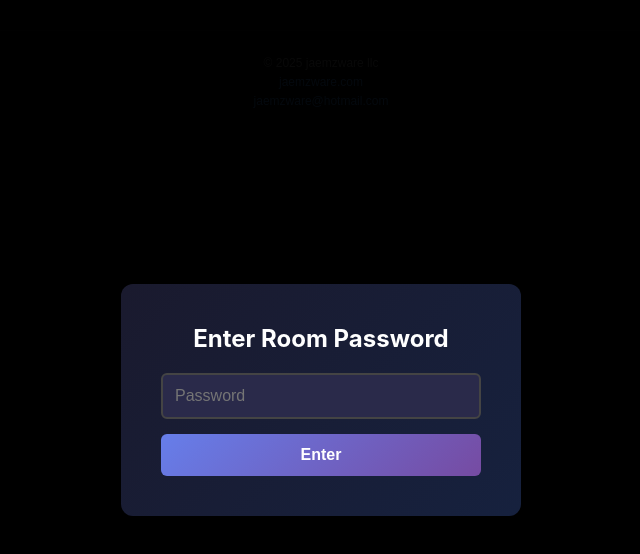
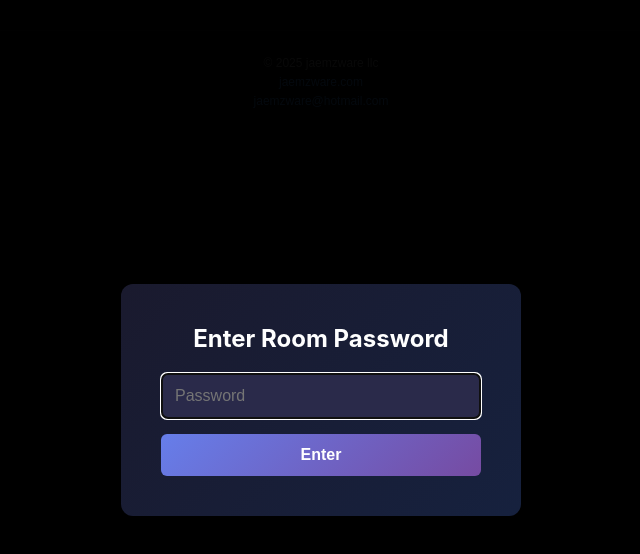
Before and after one commit to jaemzware/stuffedanimalwar, a website: page template-canvas.html in a window 1280 px wide. Shown: the whole page, without its empty margins (319-959 px from the left). Drawn offline with nearby package versions, Linux system fonts and the light colour scheme; no server answers.

Commit message:
first prompt to autofocus password field

```diff
--- a/template-canvas.html
+++ b/template-canvas.html
@@ -38,6 +38,7 @@
     // Check if already authenticated or no password required
     if (roomPassword && sessionStorage.getItem(storageKey) !== 'true') {
         document.getElementById('passwordModal').style.display = 'flex';
+        document.getElementById('passwordInput').focus();
     }
 </script>
 <!--define media objects for animals (images), songs, videos, and auto-responses-->
```
Also changed, not shown: template-camera.html (+1 -0 lines).
